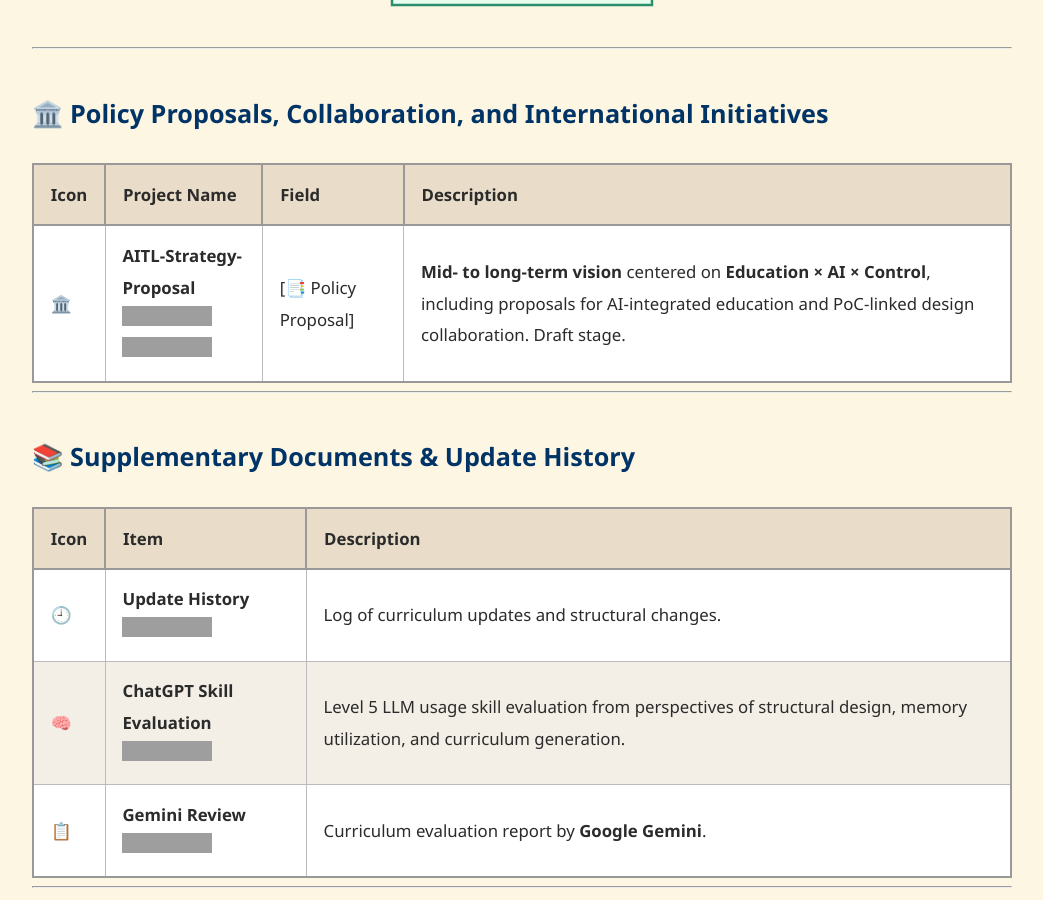
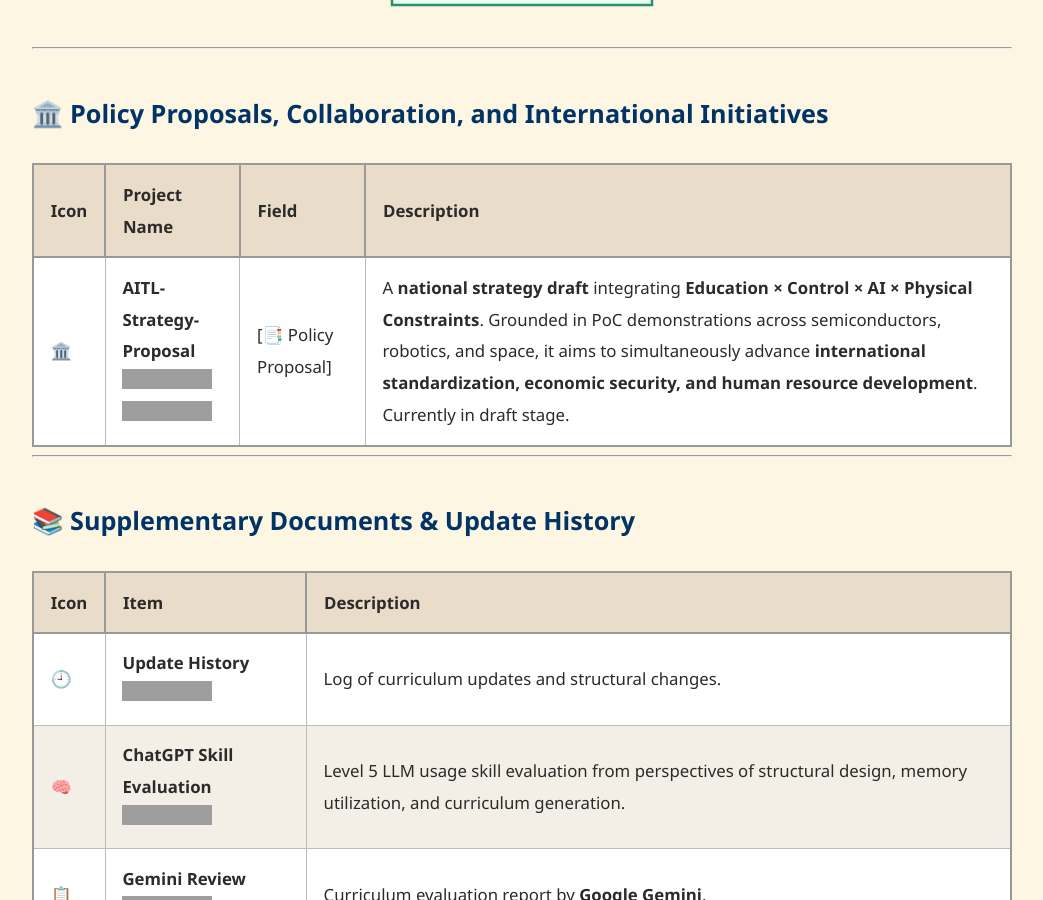
Before and after one commit to Samizo-AITL/Samizo-AITL.github.io, a Jekyll site: the page built from en/index.md, in a window 1280 px wide and 900 px high, scrolled down 5351 px, cut to the strip 0-900 px from the top of the window. Shown: the whole strip, without its empty margins (118-1161 px from the left). Built offline with Jekyll 4.4.1, drawn with Linux system fonts in a browser that asks for light colours; grey boxes are pictures that could not be loaded.

Commit message:
Update index.md

```diff
--- a/en/index.md
+++ b/en/index.md
@@ -122,7 +122,7 @@ flowchart TD
 
 | Icon | Project Name | Field | Description |
 |------|--------------|-------|-------------|
-| 🏛️ | **AITL-Strategy-Proposal**<br>[![🌐 View Site](https://img.shields.io/badge/View-Site-brightgreen?logo=github)](https://samizo-aitl.github.io/AITL-Strategy-Proposal/en/)<br>[![💻 View Repo](https://img.shields.io/badge/View-Repo-blue?logo=github)](https://github.com/Samizo-AITL/AITL-Strategy-Proposal) | [📑 Policy Proposal] | **Mid- to long-term vision** centered on **Education × AI × Control**, including proposals for AI-integrated education and PoC-linked design collaboration. Draft stage. |
+| 🏛️ | **AITL-Strategy-Proposal**<br>[![🌐 View Site](https://img.shields.io/badge/View-Site-brightgreen?logo=github)](https://samizo-aitl.github.io/AITL-Strategy-Proposal/en/)<br>[![💻 View Repo](https://img.shields.io/badge/View-Repo-blue?logo=github)](https://github.com/Samizo-AITL/AITL-Strategy-Proposal) | [📑 Policy Proposal] | A **national strategy draft** integrating **Education × Control × AI × Physical Constraints**. Grounded in PoC demonstrations across semiconductors, robotics, and space, it aims to simultaneously advance **international standardization, economic security, and human resource development**. Currently in draft stage. |
 
 ---
 
```
